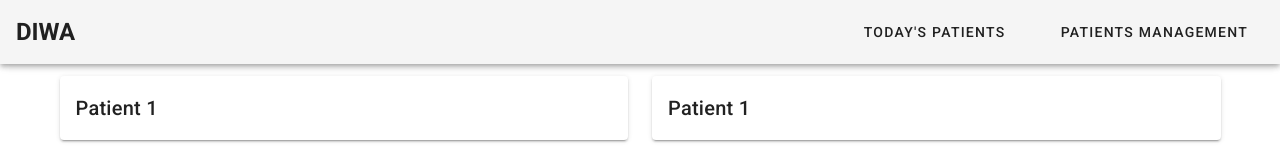
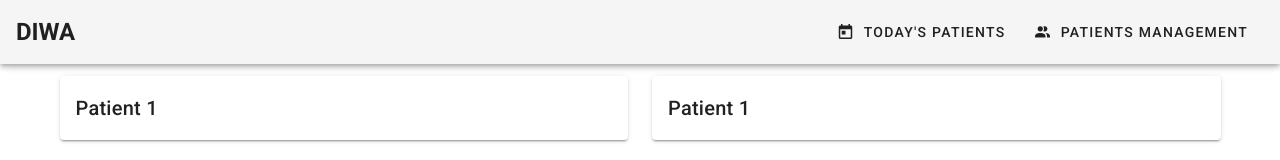
Before and after one commit to CStarn/WirVsVirus, a Vue app in the folder client/: page / in a window 1280 px wide. Shown: the top 160 px of the page. Built offline with nearby package versions, Linux system fonts and the light colour scheme; no server answers; the database is empty.

Commit message:
fixed icon typo in navbar

```diff
--- a/client/src/components/Navbar.vue
+++ b/client/src/components/Navbar.vue
@@ -2,7 +2,7 @@
     <v-app-bar app>
         <v-toolbar-title class="headline text-uppercase font-weight-bold">DiWa</v-toolbar-title>
         <v-spacer></v-spacer>
-        <v-toolbar-items v-for="item in this.menu" :key="item.title">
+        <v-toolbar-items v-for="item in menu" :key="item.title">
             <v-btn text :to="item.link">
                 <v-icon left>{{ item.icon }}</v-icon>
                 {{ item.title }}
@@ -18,12 +18,12 @@
                 {
                     title: "Today's Patients",
                     link: "/todaysPatients",
-                    icon: "mid-calendar-today"
+                    icon: "mdi-calendar-today"
                 },
                 {
                     title: "Patients Management",
                     link: "/patientManagement",
-                    icon: "mid-account-multiple"
+                    icon: "mdi-account-multiple"
                 }
             ]
         })
```
